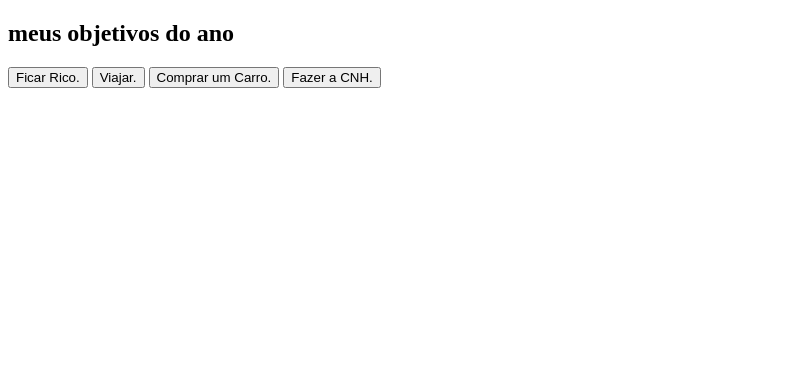
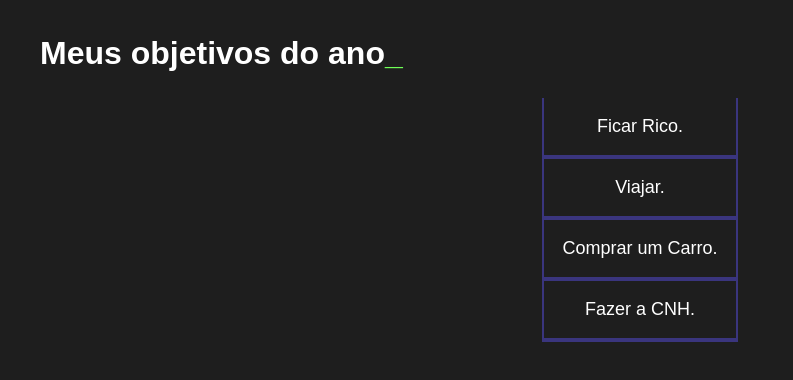
Before and after one commit to WillianGustavo/meusobjetivos, a plain HTML site: page index.html in a window 1280 px wide. Shown: the whole page, without its empty margins (0-793 px from the left). Drawn offline with Linux system fonts and the light colour scheme.

Commit message:
objetivo

```diff
--- a/index.html
+++ b/index.html
@@ -4,17 +4,18 @@
     <meta charset="UTF-8">
     <meta name="viewport" content="width=device-width, initial-scale=1.0">
     <title>Meus objetivos do ano</title>
-    <link rel="style.sheet" href="style.css">
+    <link rel="stylesheet" href="style.css">
 </head>
 <body>
     <section class="conteudo-principal">
-    <h2 class="titulo-principal">meus objetivos do ano</h2>
-    <div class="botoes"></div>
+    <h2 class="titulo-principal">Meus objetivos do ano<span>_</span></h2>
+    <div class="botoes">
     <button class="botao">Ficar Rico.</button>
     <button class="botao">Viajar.</button>
     <button class="botao">Comprar um Carro.</button>
     <button class="botao">Fazer a CNH.</button>
-    </button>
+    </div>
     </section>
+    <scrpt src="script.java"></scrpt>
 </body>
 </html>
--- a/style.css
+++ b/style.css
@@ -1,15 +1,50 @@
-@import url('https://fonts.googleapis.com/css?family=Chakra+Petch:wght@400;700&display=swap&#39;);
+@import url('https://fonts.googleapis.com/css2?family-Chakra+Petch:w ght@400:700&display=swap');
 :root {
     --cor-de-fundo:  #1E1E1E;
     --verde: #6FFF57;
     --branco: #FFFFFF;
     --botao-ativo: #3A357E;
-    --botao-inativo: rgba(58, 55, 94, 0,5)
+    --botao-inativo: rgba(58, 55, 94, 0,5);
     --texto-fundo: rgba(58, 55, 94, 0,3);
 }
 
 body{
-    background-color: var(--cor-de-fundo):
+    background-color: var(--cor-de-fundo);
     color: var(--branco);
     font-family: 'Chakra Petch', sans-serif;
 }
+.conteudo-principal {
+    display: flex;
+    flex-direction: column;
+    justify-content: center;
+    align-items: center;
+    max-width: 1200px;
+    width: 100%;
+    margin: 0 auto;
+}
+
+.titulo-principal {
+    text-align: left;
+    width: 100%;
+    font-size: 32px;
+}
+
+.titulo-principal span {
+    color: var(--verde);
+}
+
+.botao {
+    font-family: "Crakra Petch", sans-serif;
+    background-color: var(--botao-inativo);
+    color: var(--branco);
+    display: flex;
+    justify-content: center;
+    padding: 1em;
+    font-size: 18px;
+    align-items: center;
+    width: 100%;
+    border-bottom: 4px solid var(--botao-ativo);
+    border-left: 2px solid var(--botao-ativo);
+    border-right: 2px solid var(--botao-ativo);
+    border-top: none;
+}
```
